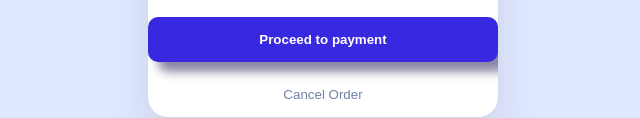
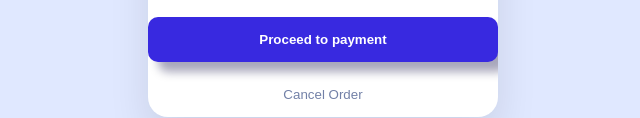
Before and after one commit to 0915kavoosi/miladrix, a plain HTML site: page stylecraft/index.html in a window 1280 px wide. Shown: the part 656-774 px from the top of the page, without its empty margins (317-957 px from the left). Drawn offline with Linux system fonts and the light colour scheme.

Commit message:
Setting the shadow effect of the button (Proceed to payment)

```diff
--- a/stylecraft/index.css
+++ b/stylecraft/index.css
@@ -82,7 +82,7 @@ body{
     cursor: pointer;
     margin-bottom: 10px;
     background-color: #3829e0;
-    box-shadow: 10px 10px 10px #16114d80;
+    box-shadow: 10px 10px 10px #05003b59;
     color: white;
 }
 .button-secondary{
```
